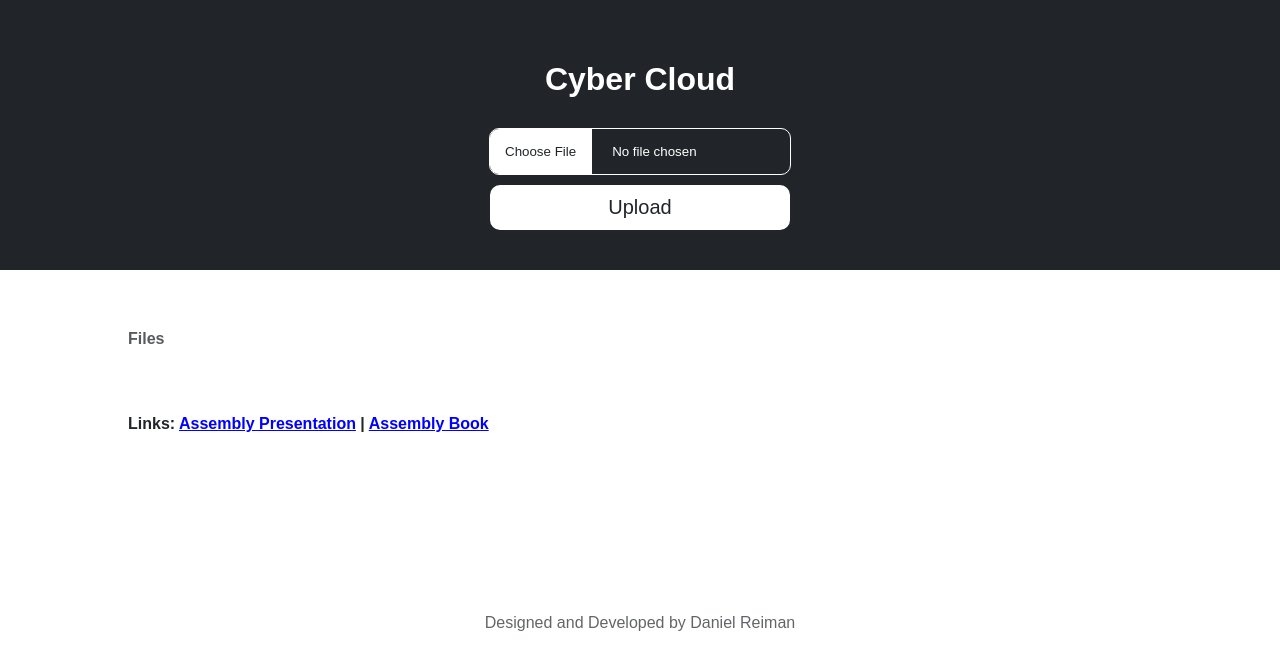
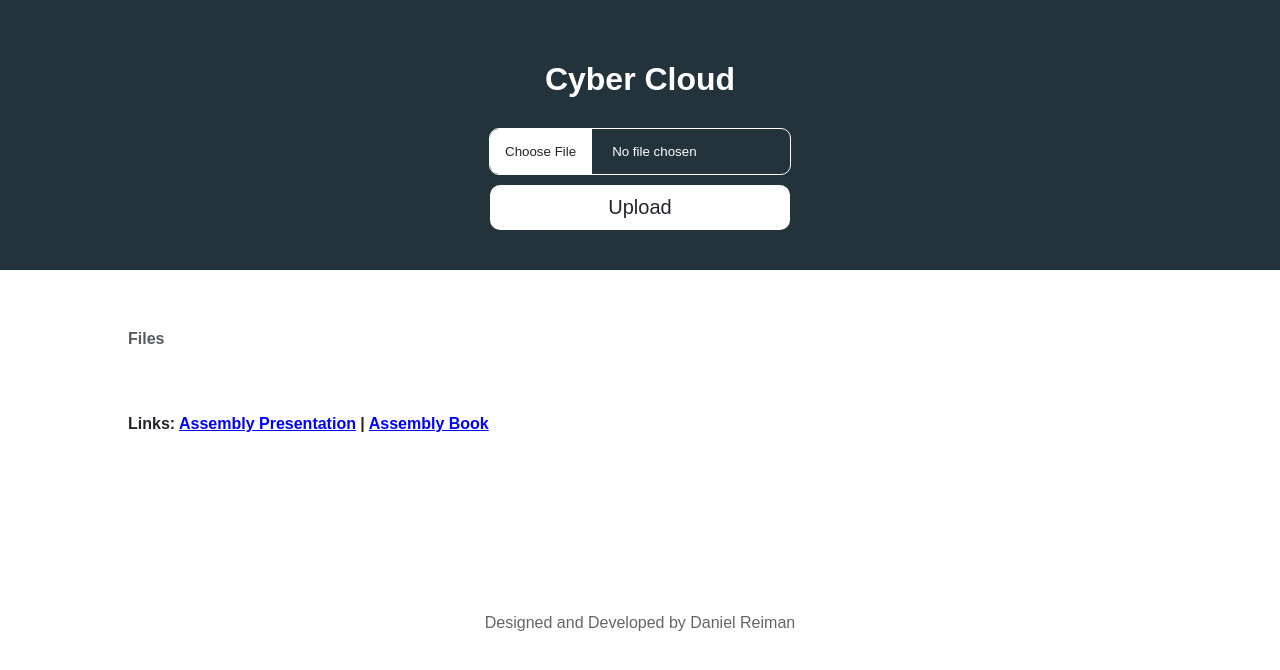
Before and after one commit to danielreiman/Cyber-Cloud, a plain HTML site: page index.html in a window 1280 px wide. Shown: the top 670 px of the page. Drawn offline with Linux system fonts and the light colour scheme; no server answers.

Commit message:
Upload Section updated with a new bg coloe

```diff
--- a/style.css
+++ b/style.css
@@ -9,7 +9,7 @@ body {
 
 .uploadSection {
   width: 100%;
-  background-color: #212529;
+  background-color: #22333b;
   padding: 40px;
 }
 
```
